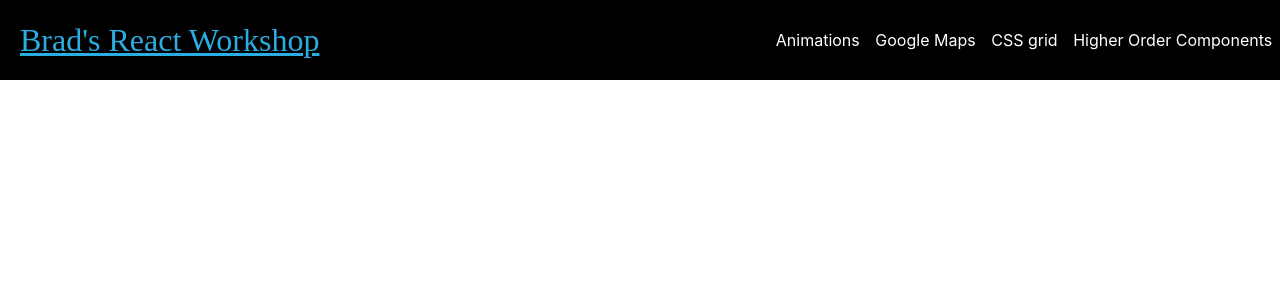
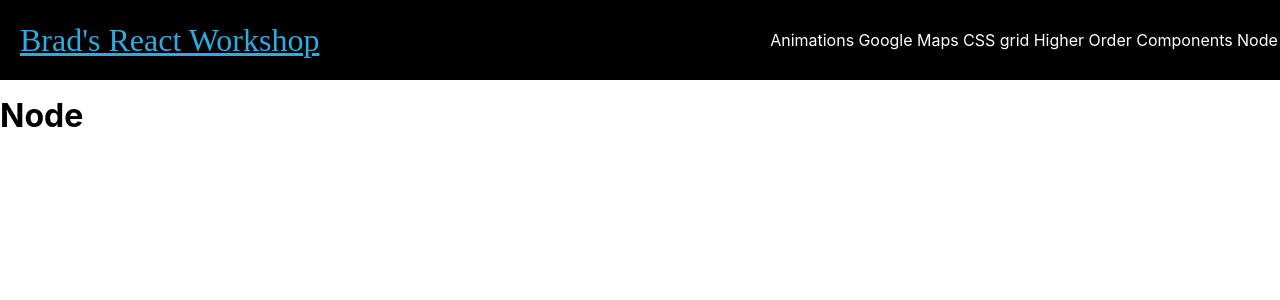
Before and after one commit to newcasio/brads-playground, a React (Create React App) app: page /node in a window 1280 px wide. Shown: the top 300 px of the page. Built offline with nearby package versions, Linux system fonts and the light colour scheme; no server answers; a web font is replaced by a local one; what react-google-maps would draw is missing.

Commit message:
node start

```diff
--- a/src/App.js
+++ b/src/App.js
@@ -7,6 +7,7 @@ import Animation from "./components/animation/Animation";
 import MyMap from "./components/map/MyMap";
 import Mosaic from "./components/grid/Mosaic";
 import Hoc from "./components/hoc/Hoc";
+import Node from "./components/node/node";
 import Side from "./components/nav/Side";
 import Unfocus from "./components/nav/Unfocus";
 
@@ -44,6 +45,7 @@ function App() {
             <Route path="/map" component={MyMap} />
             <Route path="/css_grid" component={Mosaic} />
             <Route path="/hoc" component={Hoc} />
+            <Route path="/node" component={Node} />
           </Switch>
         </div>
       </Router>
--- a/src/components/nav/Nav.jsx
+++ b/src/components/nav/Nav.jsx
@@ -28,6 +28,9 @@ function Nav(props) {
           <Link className="nav__link" to="/hoc">
             <li>Higher Order Components</li>
           </Link>
+          <Link className="nav__link" to="/node">
+            <li>Node</li>
+          </Link>
         </ul>
       </nav>
     </div>
--- a/src/components/nav/Side.jsx
+++ b/src/components/nav/Side.jsx
@@ -22,6 +22,9 @@ function Side(props) {
         <li>
           <a href="/hoc">Higher order components</a>
         </li>
+        <li>
+          <a href="/node">Node</a>
+        </li>
       </ul>
     </nav>
   );
--- /dev/null
+++ b/src/components/node/node.jsx
@@ -0,0 +1,11 @@
+import React from "react";
+
+function Node() {
+  return (
+    <div>
+      <h1>Node</h1>
+    </div>
+  );
+}
+
+export default Node;
```
Also changed, not shown: package.json (+7 -2 lines), src/server/app.js (added, +17 -0 lines), 1 other file (tests, documents, lock files or other folders).
